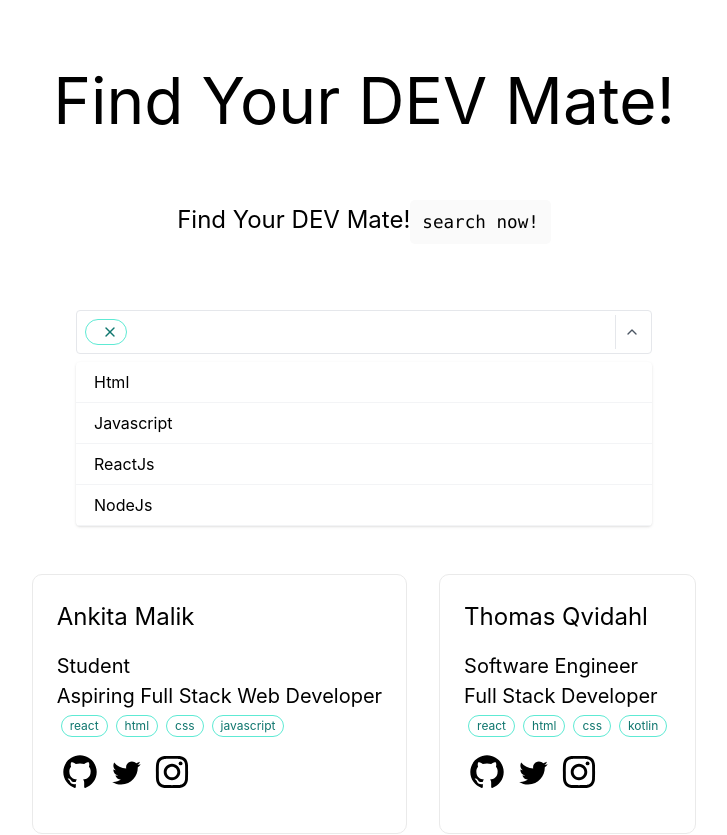
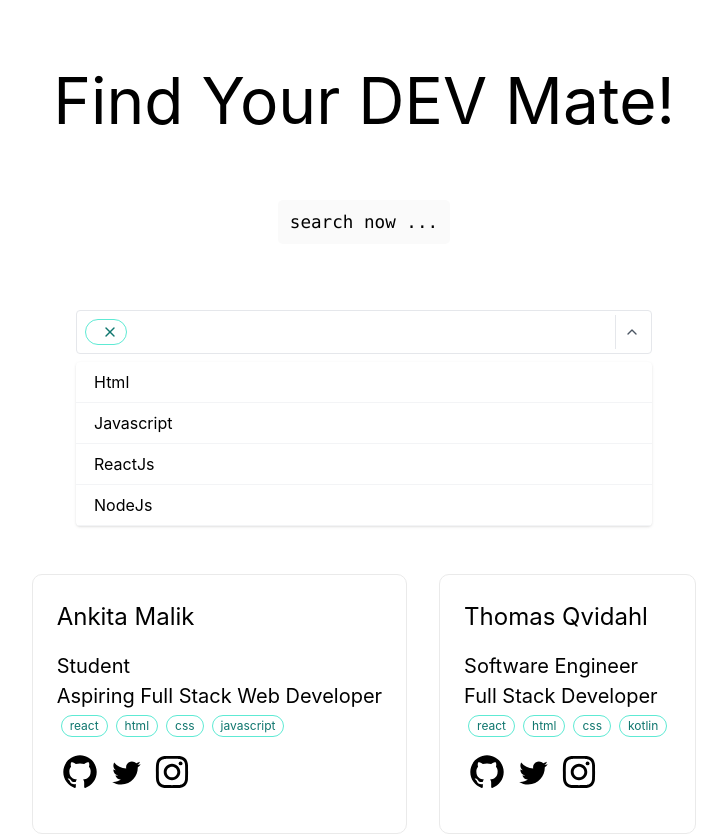
Before and after one commit to AnkitaMalik22/devmate, a Next.js app: page / in a window 1280 px wide. Shown: the top 835 px of the page, without its empty margins (276-1003 px from the left). Built offline with nearby package versions, Linux system fonts and the light colour scheme.

Commit message:
removing same text

```diff
--- a/pages/index.js
+++ b/pages/index.js
@@ -38,8 +38,7 @@ export default function Home() {
         </h1>
 
         <p className={styles.description}>
-        Find Your DEV Mate!
-          <code className={styles.code}>search now! </code>
+          <code className={styles.code}>search now ... </code>
         </p>
 
 
```
